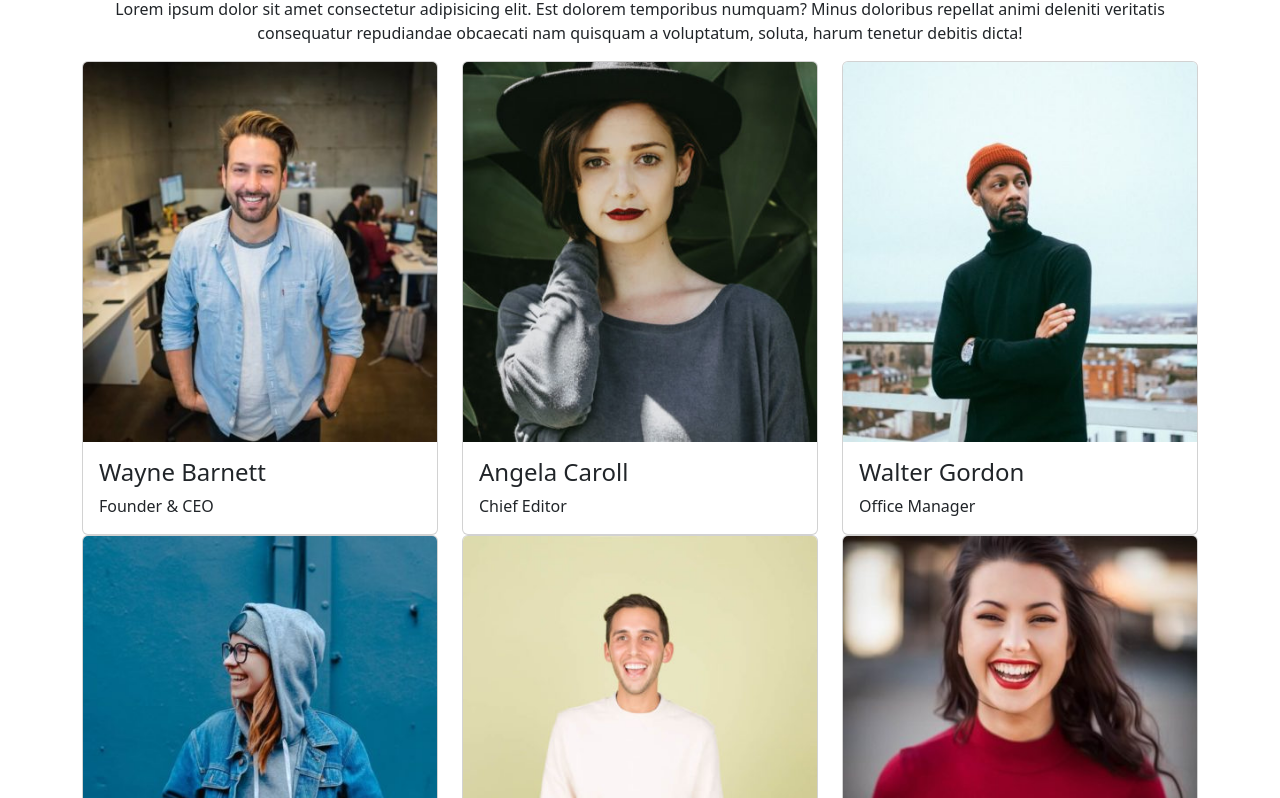
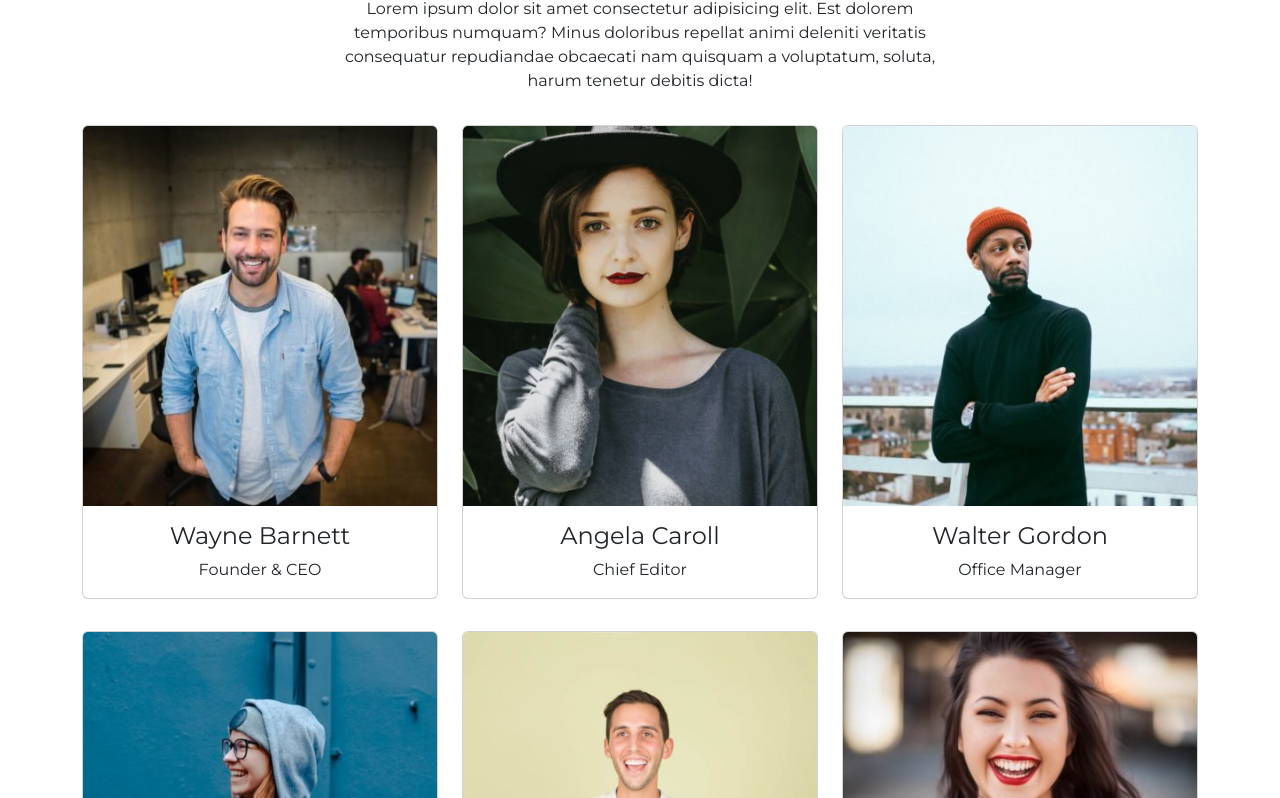
Before and after one commit to taddeoneri/js-our-team, a plain HTML site: page index.html in a window 1280 px wide. Shown: the part 83-881 px from the top of the page. Drawn offline with nearby package versions, Linux system fonts and the light colour scheme.

Commit message:
fixed style

```diff
--- a/index.html
+++ b/index.html
@@ -4,14 +4,19 @@
     <meta charset="UTF-8">
     <meta http-equiv="X-UA-Compatible" content="IE=edge">
     <meta name="viewport" content="width=device-width, initial-scale=1.0">
+    <link rel="preconnect" href="https://fonts.googleapis.com">
+    <link rel="preconnect" href="https://fonts.gstatic.com" crossorigin>
+    <link href="https://fonts.googleapis.com/css2?family=Montserrat:wght@400;700&display=swap" rel="stylesheet">
     <link href="https://cdn.jsdelivr.net/npm/bootstrap@5.3.0-alpha1/dist/css/bootstrap.min.css" rel="stylesheet" integrity="sha384-GLhlTQ8iRABdZLl6O3oVMWSktQOp6b7In1Zl3/Jr59b6EGGoI1aFkw7cmDA6j6gD" crossorigin="anonymous">
     <link rel="stylesheet" href="./style/style.css">
     <title>Out Team</title>
 </head>
 <body>
     <div class="container my-4">
-        <h1 class="text-center">Out Team</h1>
-        <p class="text-center">Lorem ipsum dolor sit amet consectetur adipisicing elit. Est dolorem temporibus numquam? Minus doloribus repellat animi deleniti veritatis consequatur repudiandae obcaecati nam quisquam a voluptatum, soluta, harum tenetur debitis dicta!</p>
+        <div class="container2">
+            <h1 class="text-center">Out Team</h1>
+            <p class="text-center">Lorem ipsum dolor sit amet consectetur adipisicing elit. Est dolorem temporibus numquam? Minus doloribus repellat animi deleniti veritatis consequatur repudiandae obcaecati nam quisquam a voluptatum, soluta, harum tenetur debitis dicta!</p>
+        </div>
         <div class="row">
 
         </div>
--- a/js/script.js
+++ b/js/script.js
@@ -50,9 +50,9 @@ for(let i = 0; i < member.length; i++){
     const memberTeam =
     `
     <div class="col-4">
-        <div class="card"">
+        <div class="card my-3">
             <img src="./img/${member[i].image}" class="card-img-top" alt="">
-            <div class="card-body">
+            <div class="card-body text-center">
                 <h4 class="card-text">${member[i].name + ' ' + member[i].surname}</h4>
                 <p class="card-text">${member[i].role}</p>
             </div>
--- a/style/style.css
+++ b/style/style.css
@@ -0,0 +1,7 @@
+body{
+    font-family: 'Montserrat', sans-serif;
+}
+.container2{
+    max-width: 600px;
+    margin: 0 auto;
+}
```
